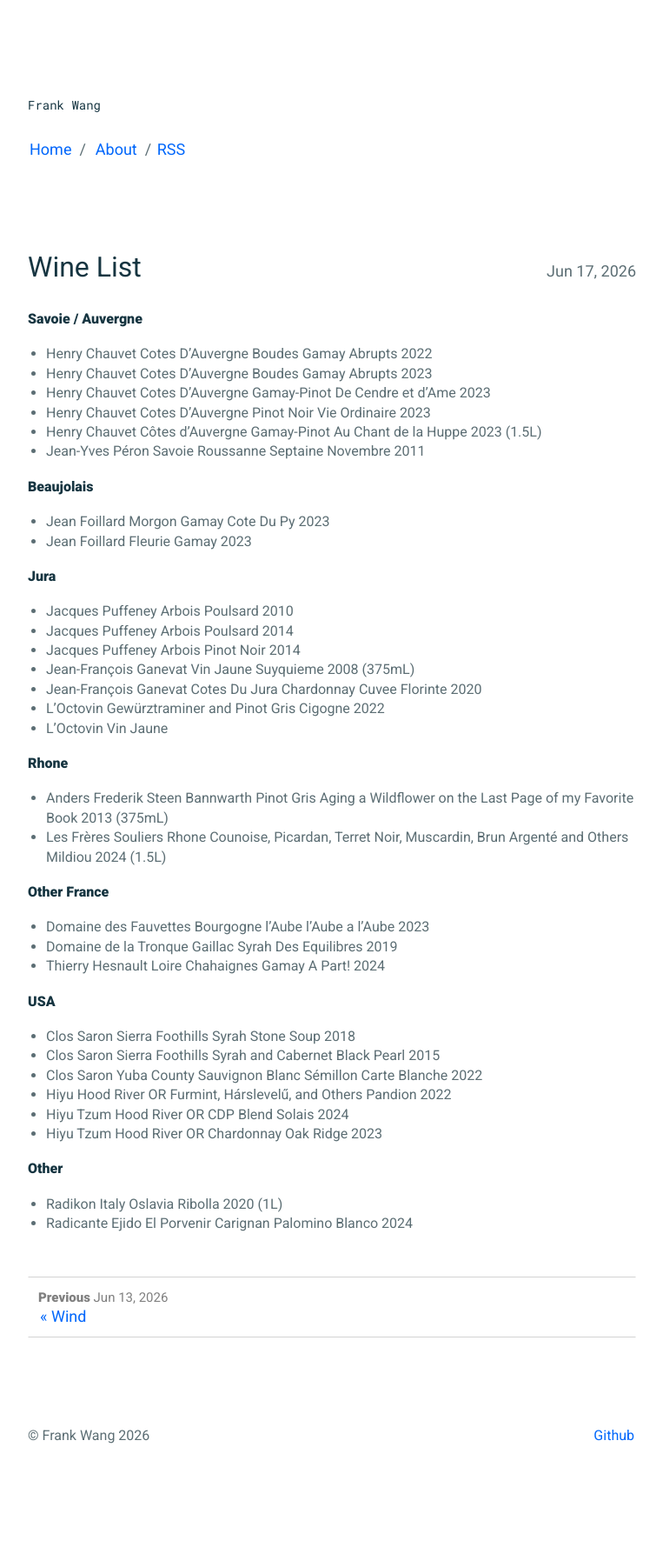
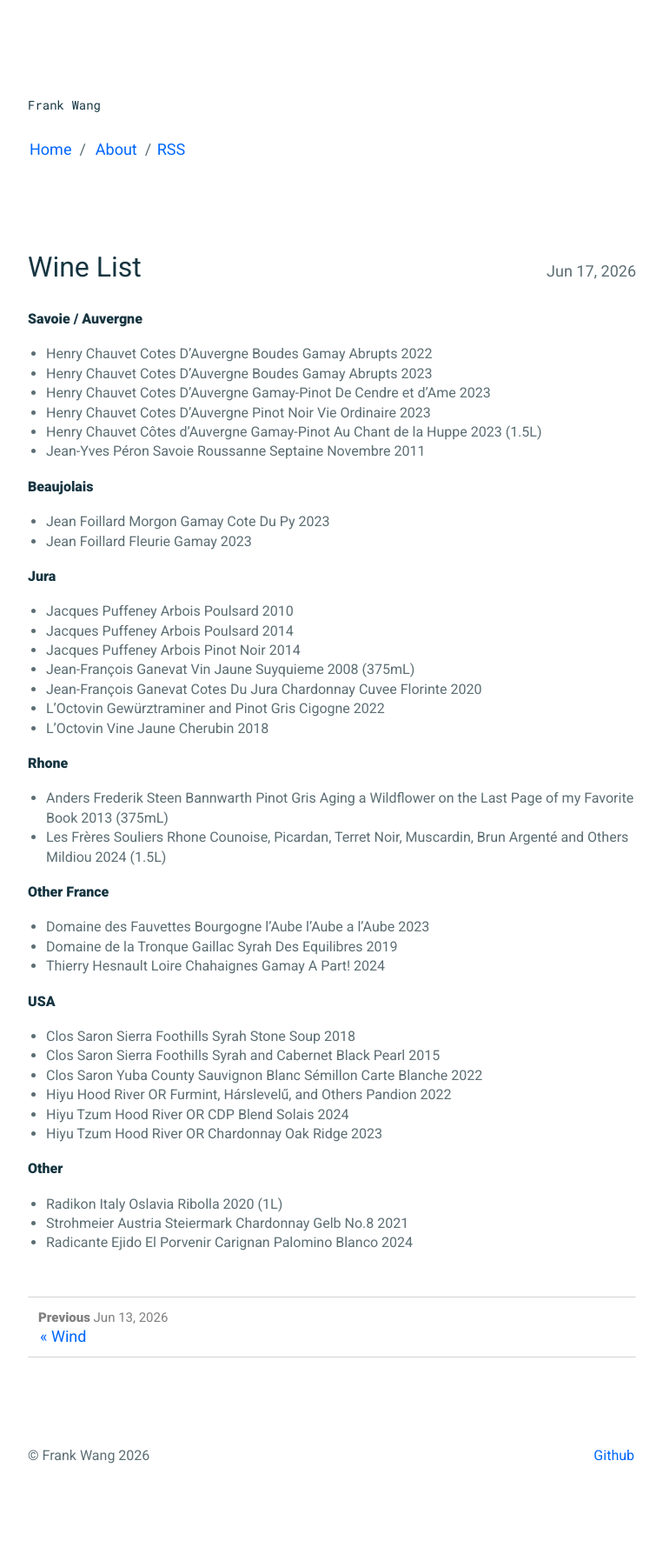
Before and after one commit to frankwang95/frankwang95.github.io, a Jekyll site: the page built from _posts/2026-06-17-wine-list.md, in a window 1280 px wide. Shown: the whole page at 87% size, without its empty margins (258-1021 px from the left). Built offline with Jekyll 4.4.1, drawn with Linux system fonts in a browser that asks for light colours; before the commit the page ends 1765 px from its top, so only the background shows below that.

Commit message:
Update 2026-06-17-wine-list.md

```diff
--- a/_posts/2026-06-17-wine-list.md
+++ b/_posts/2026-06-17-wine-list.md
@@ -26,7 +26,7 @@ date: 2026-06-17
 * Jean-François Ganevat Vin Jaune Suyquieme 2008 (375mL)
 * Jean-François Ganevat Cotes Du Jura Chardonnay Cuvee Florinte 2020
 * L'Octovin Gewürztraminer and Pinot Gris Cigogne 2022
-* L'Octovin Vin Jaune
+* L'Octovin Vine Jaune Cherubin 2018
 
 **Rhone**
 
@@ -51,4 +51,5 @@ date: 2026-06-17
 **Other**
 
 * Radikon Italy Oslavia Ribolla 2020 (1L)
+* Strohmeier Austria Steiermark Chardonnay Gelb No.8 2021
 * Radicante Ejido El Porvenir Carignan Palomino Blanco 2024
```
